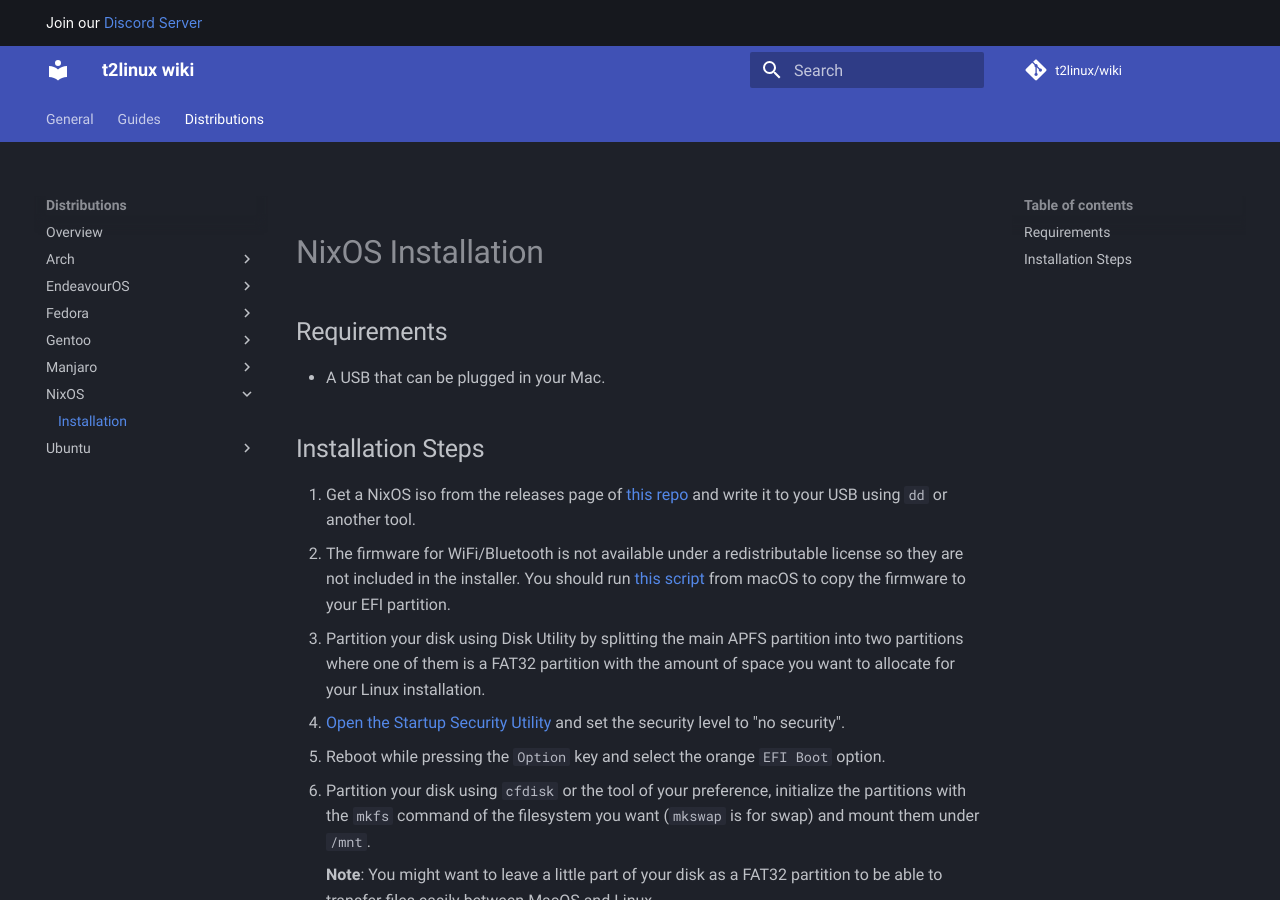
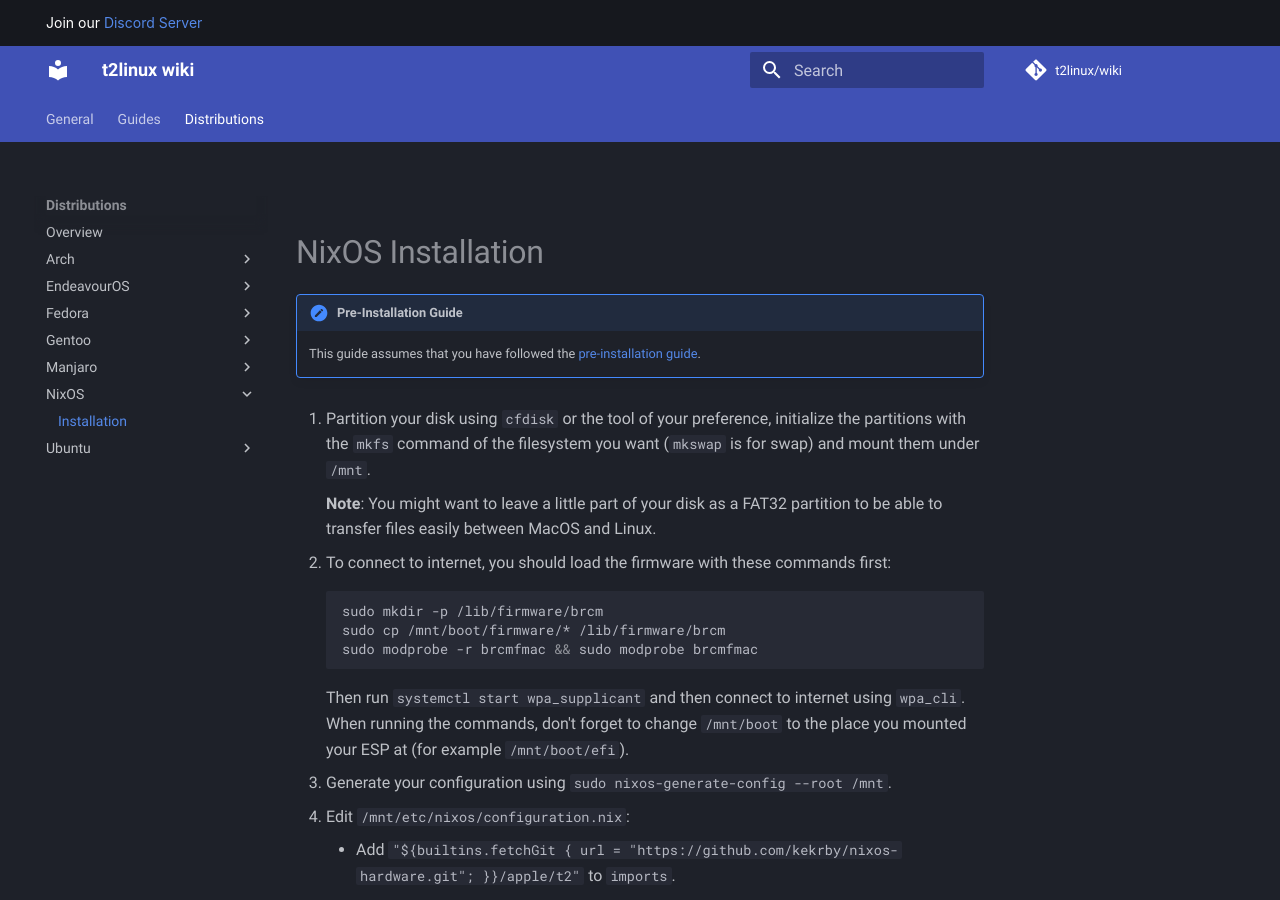
Before and after one commit to t2linux/wiki, an MkDocs documentation site: the page built from docs/distributions/nixos/installation.md, in a window 1280 px wide and 900 px high. Built offline with MkDocs 1.6.1 and Material for MkDocs 9.7.7, drawn with Linux system fonts in a browser that asks for light colours; comment, search, counter and statistics services are not loaded.

Commit message:
docs/distributions/nixos: remove the pre-installation steps & link to the pre-installation guide instead

````diff
--- a/docs/distributions/nixos/installation.md
+++ b/docs/distributions/nixos/installation.md
@@ -1,21 +1,13 @@
 # NixOS Installation
 
-## Requirements
+!!! note "Pre-Installation Guide"
+    This guide assumes that you have followed the [pre-installation guide](https://wiki.t2linux.org/guides/preinstall).
 
-* A USB that can be plugged in your Mac.
-
-## Installation Steps
-
-1. Get a NixOS iso from the releases page of [this repo](https://github.com/kekrby/nixos-t2-iso) and write it to your USB using `dd` or another tool.
-2. The firmware for WiFi/Bluetooth is not available under a redistributable license so they are not included in the installer. You should run [this script](https://github.com/t2linux/wiki/blob/master/docs/tools/firmware.sh) from macOS to copy the firmware to your EFI partition.
-3. Partition your disk using Disk Utility by splitting the main APFS partition into two partitions where one of them is a FAT32 partition with the amount of space you want to allocate for your Linux installation.
-4. [Open the Startup Security Utility](https://support.apple.com/en-us/HT208198) and set the security level to "no security".
-5. Reboot while pressing the `Option` key and select the orange `EFI Boot` option.
-6. Partition your disk using `cfdisk` or the tool of your preference, initialize the partitions with the `mkfs` command of the filesystem you want (`mkswap` is for swap) and mount them under `/mnt`.
+1. Partition your disk using `cfdisk` or the tool of your preference, initialize the partitions with the `mkfs` command of the filesystem you want (`mkswap` is for swap) and mount them under `/mnt`.
 
     **Note**: You might want to leave a little part of your disk as a FAT32 partition to be able to transfer files easily between MacOS and Linux.
 
-7. To connect to internet, you should load the firmware with these commands first:
+2. To connect to internet, you should load the firmware with these commands first:
 
     ```sh
     sudo mkdir -p /lib/firmware/brcm
````
Also changed, not shown: other parts of docs/distributions/nixos/installation.md (+3 -3 lines).
